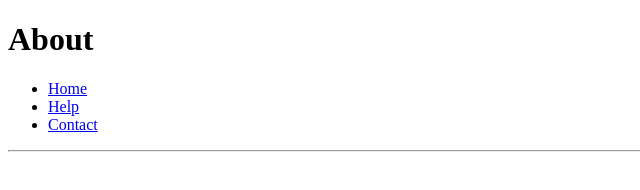
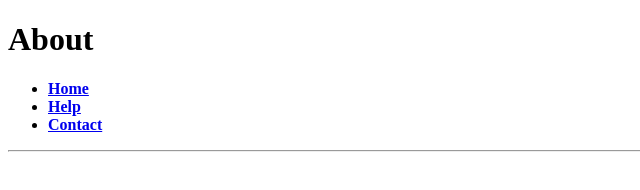
Before and after one commit to aleguesx/projeto-inicial, a plain HTML site: page paginas/about.html in a window 1280 px wide. Shown: the full height of the page, 0-640 px from the left. Drawn offline with Linux system fonts and the light colour scheme; files that its build step writes are made by us from their sources.

Commit message:
links relacionais css todas paginas

```diff
--- a/paginas/about.html
+++ b/paginas/about.html
@@ -3,6 +3,7 @@
   <head>
     <meta charset="UTF-8" />
     <meta name="viewport" content="width=device-width, initial-scale=1.0" />
+    <link rel="stylesheet" href="./css/estilo.css" />
     <title>Document</title>
   </head>
   <body>
```
Also changed, not shown: paginas/help.html (+1 -0 lines).
